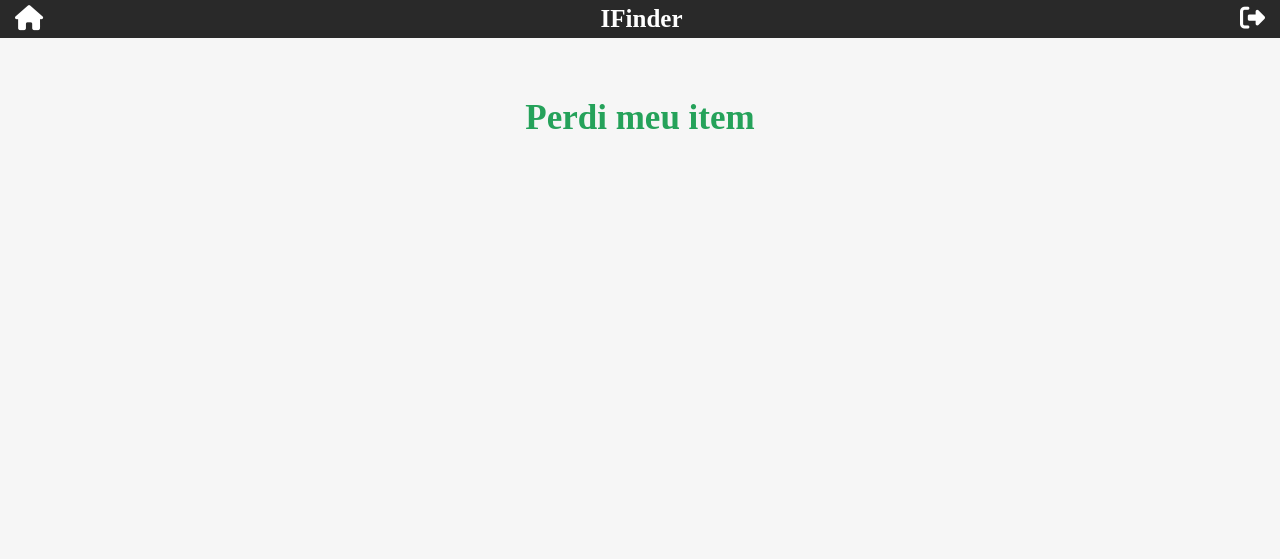
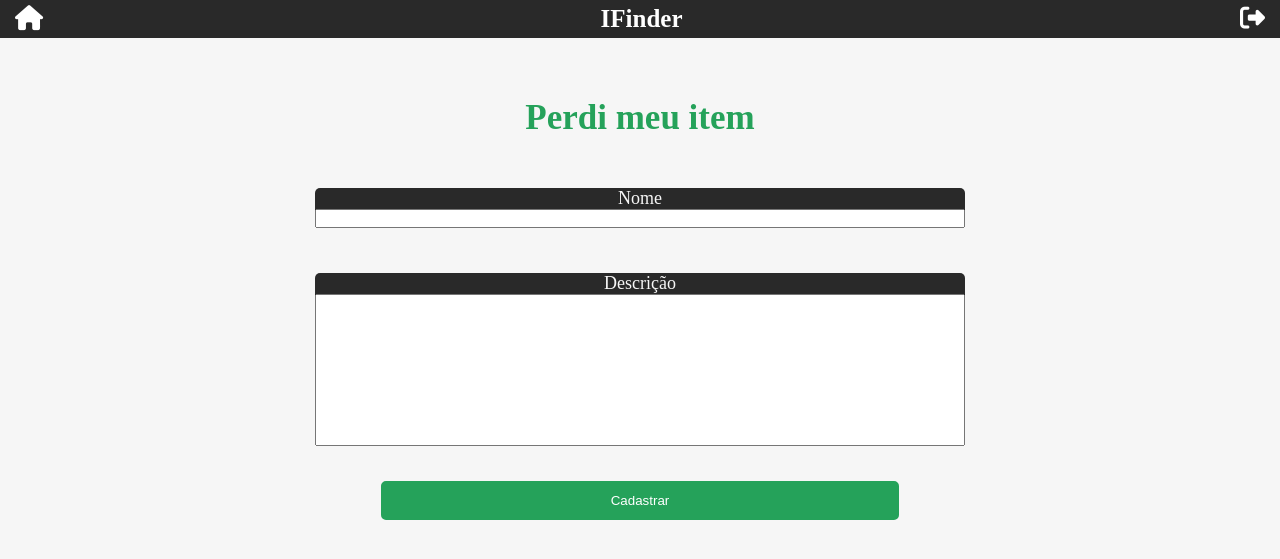
Before and after one commit to soualansousa/IFinder_Django, a Django app: page /perdi-item/ in a window 1280 px wide. Shown: the top 559 px of the page. Run offline with Django 5.2, Linux system fonts and the light colour scheme.

Commit message:
Inserindo form html

```diff
--- a/ifinder/templates/ifinder/pages/perdi-item.html
+++ b/ifinder/templates/ifinder/pages/perdi-item.html
@@ -6,4 +6,18 @@
 
     <h2 class="topo-login">Perdi meu item</h2>
 
+    <form action="">
+        <fieldset class="display-menu-formulario" style="border: none;">
+            <div class="menu-cadastrar">
+                <label for="titulo">Nome</label>
+                <input type="text" id="titulo" required>
+            </div>
+            <div class="menu-cadastrar">
+                <label for="descricao">Descrição</label>
+                <textarea name="descricao" id="descricao" cols="30" rows="10"></textarea>
+            </div>
+            <input class="botao-enviar" type="submit" value="Cadastrar">
+        </fieldset>
+    </form>
+
 {% endblock content %}
```
